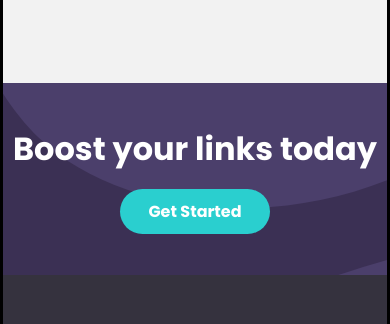
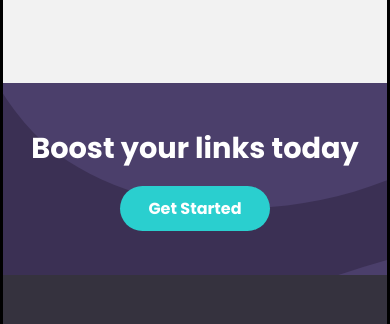
Before and after one commit to Ankitshru/Url-shortner, a plain HTML site: page index.html in a window 390 px wide. Shown: the part 2280-2604 px from the top of the page. Drawn offline with Linux system fonts and the light colour scheme.

Commit message:
Update index.css

```diff
--- a/index.css
+++ b/index.css
@@ -533,4 +533,7 @@ img.footer-logo{
     .li-feature ul, .li-resources ul, .li-company ul{
         align-items: center;
     }
+    .link-boost-header{
+        font-size: 1.8em;
+    }
 }
```
